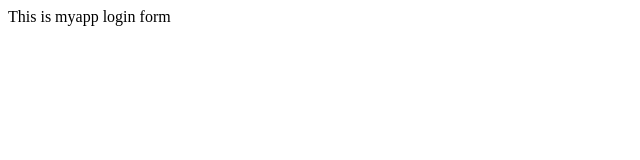
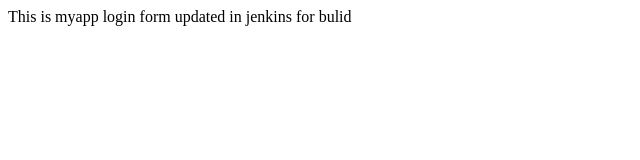
Before and after one commit to shashi-arch/myappsample, a plain HTML site: page index.html in a window 1280 px wide. Shown: the whole page, without its empty margins (0-640 px from the left). Drawn offline with Linux system fonts and the light colour scheme.

Commit message:
Update index.html

```diff
--- a/index.html
+++ b/index.html
@@ -5,5 +5,7 @@
 <body>
 This is myapp
 login form
+
+  updated in jenkins for bulid
 </body>
 </html>
```
